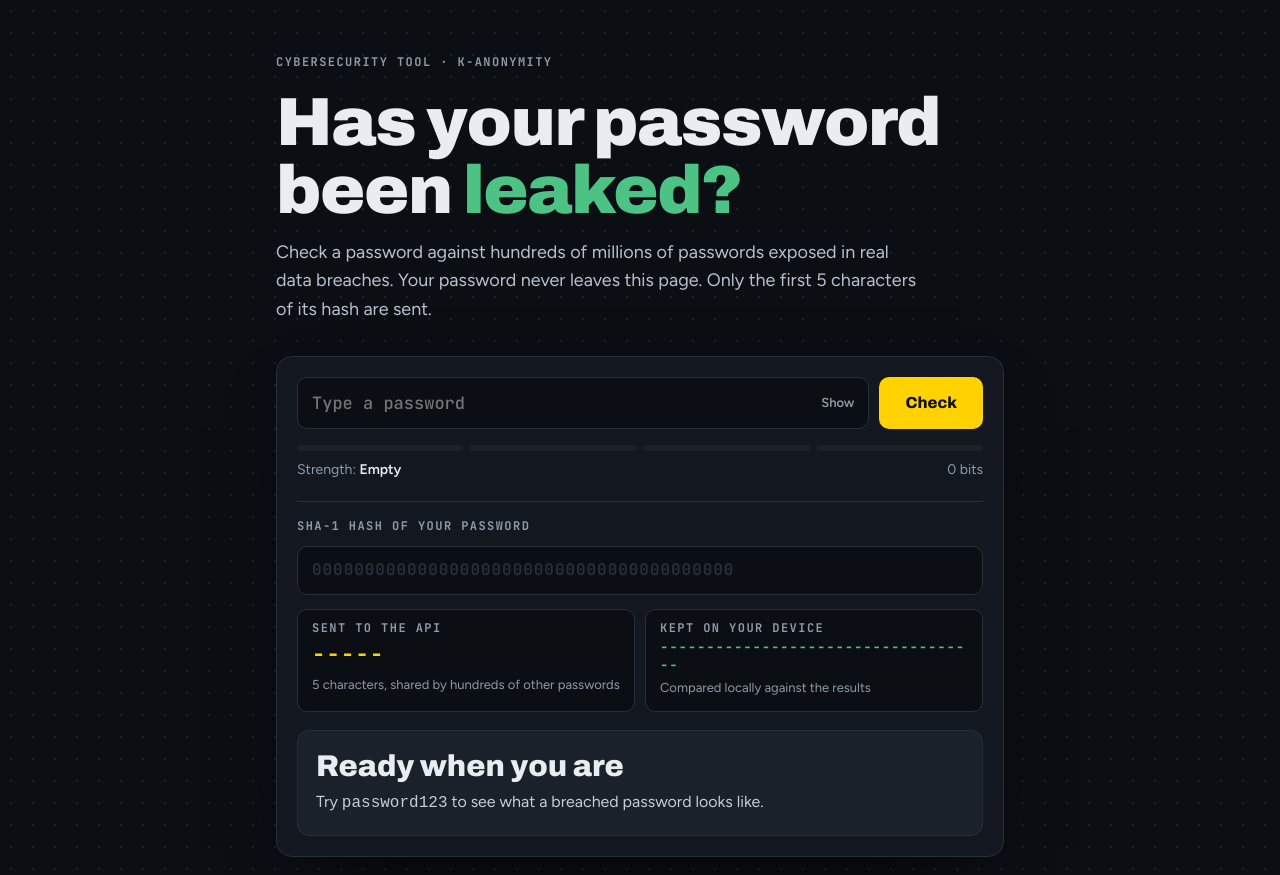
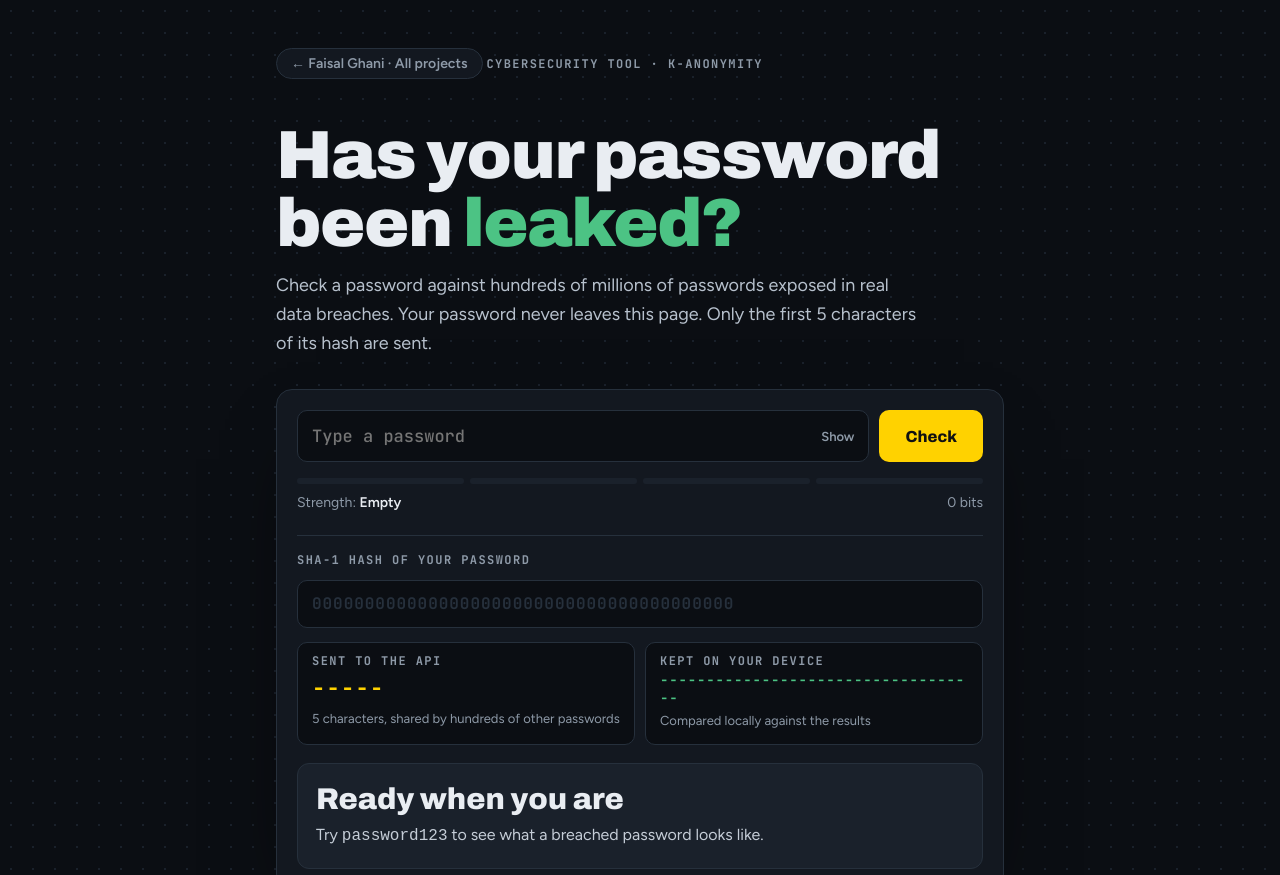
Before and after one commit to FaisalGhani786/pwned-check, a website with bundled scripts: page index.html in a window 1280 px wide. Shown: the top 875 px of the page. Built offline with nearby package versions, Linux system fonts and the light colour scheme.

Commit message:
Link back to portfolio projects

```diff
--- a/index.html
+++ b/index.html
@@ -77,12 +77,15 @@ h1 span{color:var(--good)}
 .steps li::before{counter-increment:s;content:counter(s);display:grid;place-items:center;width:34px;height:34px;border-radius:50%;background:var(--raise);border:1px solid var(--line);font:700 14px var(--mono);color:var(--accent)}
 .steps code,.how code{font:500 14px var(--mono);background:var(--raise);padding:1px 6px;border-radius:4px;color:var(--ink)}
 footer{margin-top:48px;padding-top:18px;border-top:1px solid var(--line);display:flex;justify-content:space-between;gap:12px;flex-wrap:wrap;color:var(--muted);font-size:14px}
+.back{display:inline-block;margin-bottom:28px;font:600 14px var(--body);color:var(--muted);text-decoration:none;border:1px solid var(--line);border-radius:999px;padding:6px 14px;background:var(--surface)}
+.back:hover{color:var(--ink);border-color:var(--muted)}
 .sr{position:absolute;width:1px;height:1px;overflow:hidden;clip:rect(0 0 0 0)}
 @media (prefers-reduced-motion:reduce){*{animation:none!important;transition:none!important}}
 </style>
 </head>
 <body>
 <main class="wrap">
+  <a class="back" href="https://faisalghani786.github.io/#projects">← Faisal Ghani · All projects</a>
   <span class="eyebrow">Cybersecurity tool · k-anonymity</span>
   <h1>Has your password been <span>leaked?</span></h1>
   <p class="lede">Check a password against hundreds of millions of passwords exposed in real data breaches. Your password never leaves this page. Only the first 5 characters of its hash are sent.</p>
```
